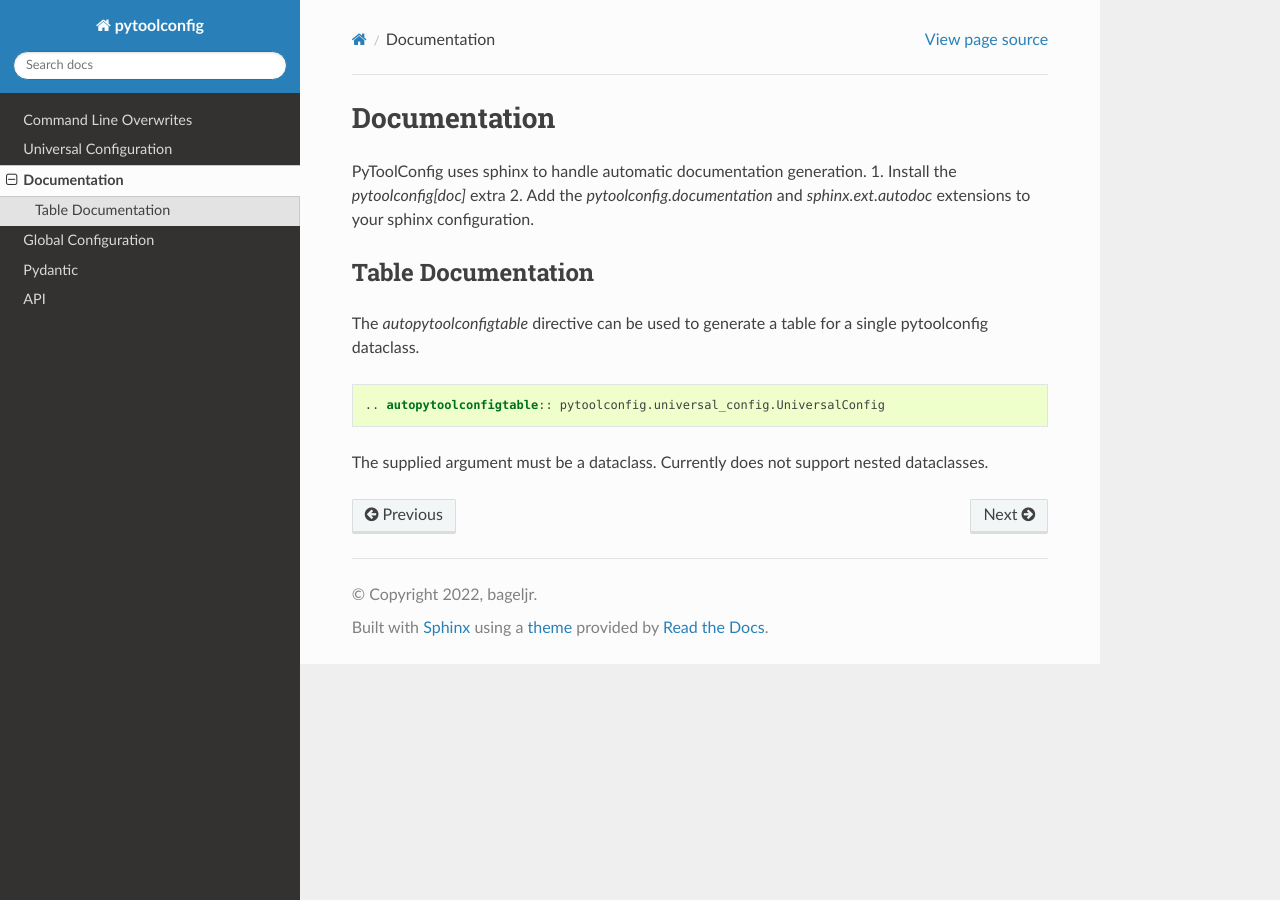
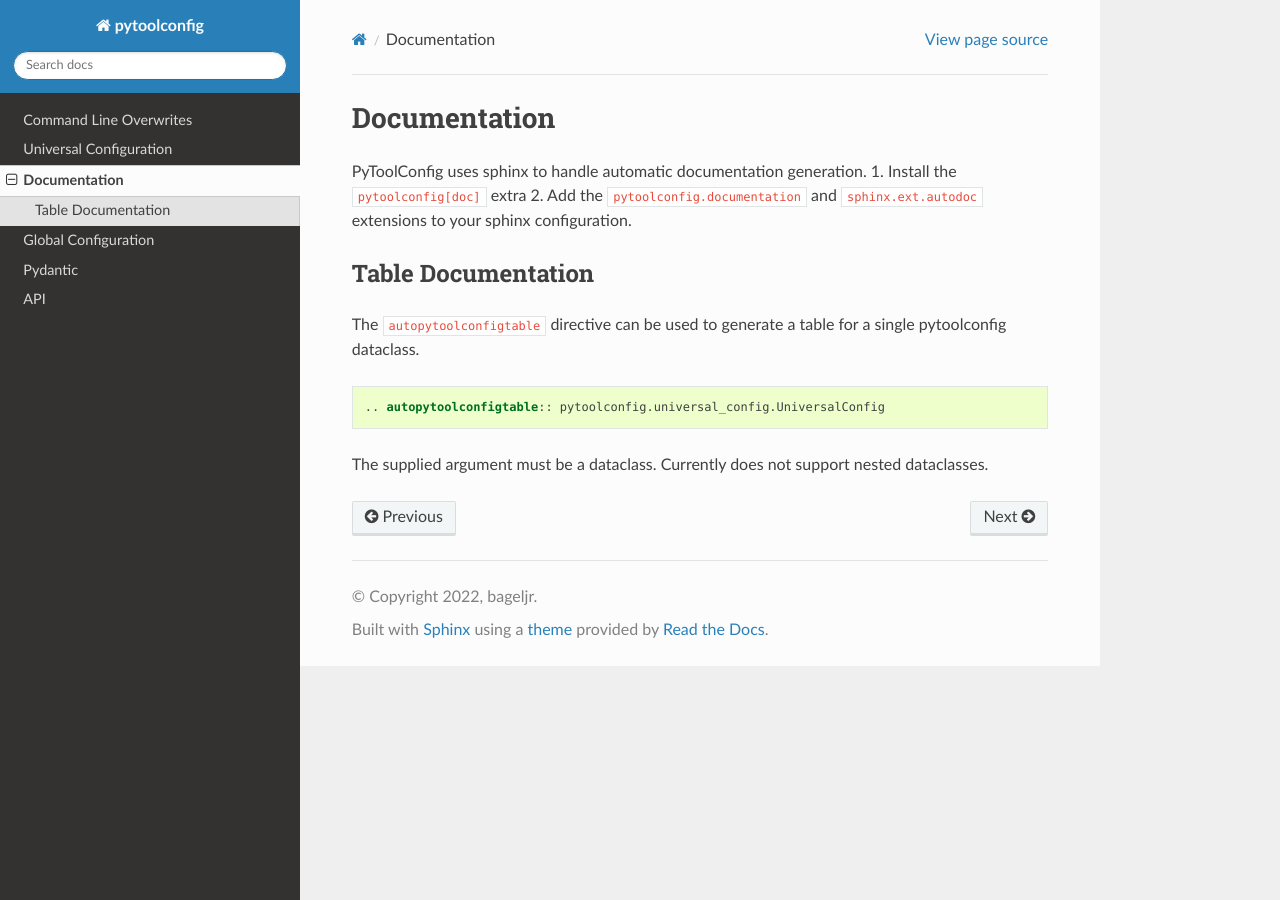
Before and after one commit to bagel897/pytoolconfig, a Sphinx documentation site: the page built from docs/documentation.rst, in a window 1280 px wide. Built offline with Sphinx 7.4.7 and the Read the Docs theme 2.0.0, drawn with Linux system fonts in a browser that asks for light colours; the version number could not be read and is left out.

Commit message:
style: double backticks

```diff
--- a/docs/documentation.rst
+++ b/docs/documentation.rst
@@ -2,12 +2,12 @@ Documentation
 =============
 
 PyToolConfig uses sphinx to handle automatic documentation generation.
-1. Install the `pytoolconfig[doc]` extra
-2. Add the `pytoolconfig.documentation` and `sphinx.ext.autodoc` extensions to your sphinx configuration.
+1. Install the ``pytoolconfig[doc]`` extra
+2. Add the ``pytoolconfig.documentation`` and ``sphinx.ext.autodoc`` extensions to your sphinx configuration.
 
 Table Documentation
 -------------------
-The `autopytoolconfigtable` directive can be used to generate a table for a single pytoolconfig dataclass.
+The ``autopytoolconfigtable`` directive can be used to generate a table for a single pytoolconfig dataclass.
 
 .. code-block:: rst
 
--- a/docs/index.rst
+++ b/docs/index.rst
@@ -1,7 +1,7 @@
 .. pytoolconfig documentation master file, created by
    sphinx-quickstart on Fri May 13 15:23:25 2022.
    You can adapt this file completely to your liking, but it should at least
-   contain the root `toctree` directive.
+   contain the root ``toctree`` directive.
 
 Welcome to pytoolconfig's documentation!
 ========================================
--- a/docs/universal_config.rst
+++ b/docs/universal_config.rst
@@ -3,7 +3,7 @@ Universal Configuration
 
 Universal Configuration refers to configuration keys given by pytoolconfig. You can overwrite your own configuration keys with the ones provided by pytoolconfig.
 
-In your configuration model, set the ``universal_config`` value in the `Field` constructor. (This only works for items in the base model). You still need to set a default value.
+In your configuration model, set the ``universal_config`` value in the ``Field`` constructor. (This only works for items in the base model). You still need to set a default value.
 For example:
 
 .. code-block:: python
```
